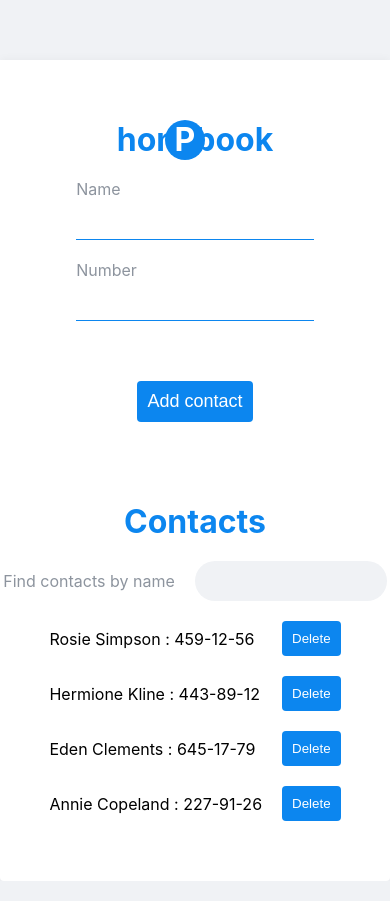
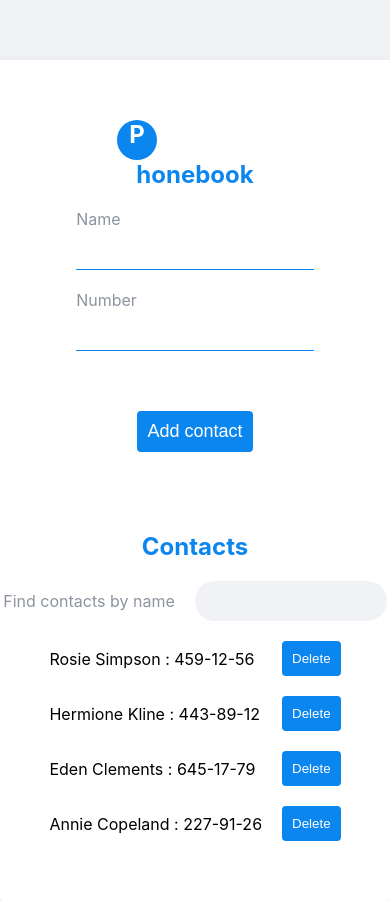
Before and after one commit to Olcapone/goit-react-hw-02-phonebook, a React (Create React App) app: page / in a window 390 px wide. Built offline with nearby package versions, Linux system fonts and the light colour scheme.

Commit message:
adaptive

```diff
--- a/src/App.css
+++ b/src/App.css
@@ -32,7 +32,7 @@
 .logo {
   display: block;
   position: absolute;
-  left: 42.3%;
+  left: 30%;
   width: 40px;
   height: 40px;
   color: #fff;
@@ -41,6 +41,7 @@
 }
 
 .mainTitle {
+  position: relative;
   margin: 0;
   padding-top: 60px;
   width: 100%;
@@ -50,3 +51,16 @@
   font-size: 32px;
   text-align: center;
 }
+
+@media screen and (max-width: 600px) {
+  .mainTitle {
+    display: flex;
+    flex-direction: column;
+
+    font-size: 24px;
+  }
+
+  .logo {
+    position: relative;
+  }
+}
```
